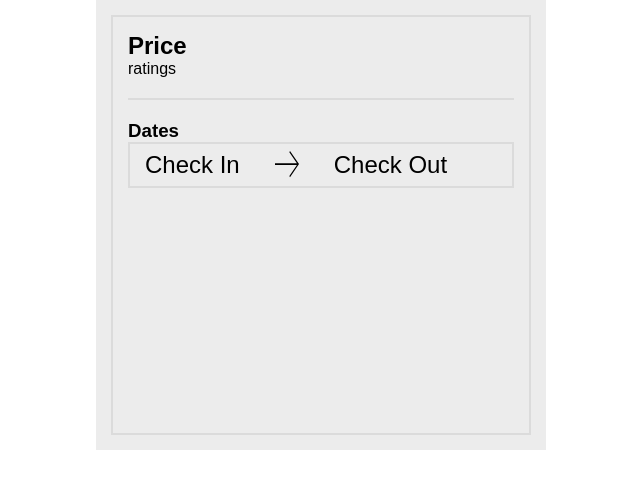
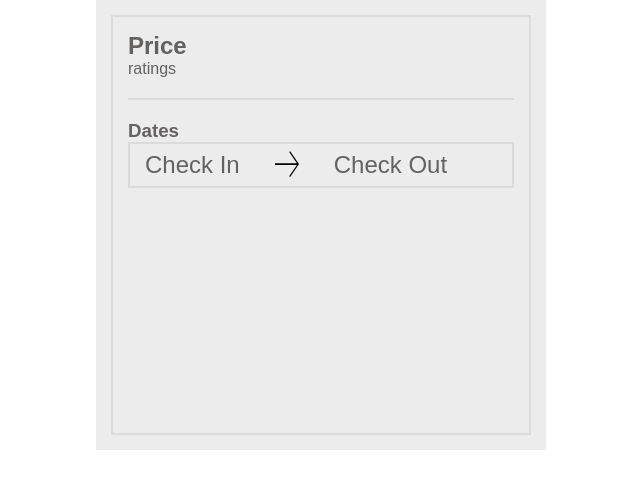
Before and after one commit to AgaPiotrowska/booking_form_vue, a Vue app: page / in a window 1280 px wide. Shown: the top 488 px of the page, without its empty margins (319-959 px from the left). Built offline with nearby package versions, Linux system fonts and the light colour scheme.

Commit message:
added global typography styles

```diff
--- a/src/components/BookingForm.vue
+++ b/src/components/BookingForm.vue
@@ -15,9 +15,6 @@
 </template>
 
 <script>
-// export default {
-//
-// }
 </script>
 
 <style>
--- a/src/main.js
+++ b/src/main.js
@@ -2,6 +2,7 @@ import Vue from 'vue'
 import App from './App.vue'
 
 Vue.config.productionTip = false
+import "./styles/typography.css"
 
 new Vue({
   render: h => h(App),
--- /dev/null
+++ b/src/styles/typography.css
@@ -0,0 +1,7 @@
+div, span, h1, h2, h3 {
+    font-family: 'Montserrat', sans-serif;
+    color: #646161;
+    margin: 0;
+    padding: 0;
+    box-sizing: border-box;
+}
```
